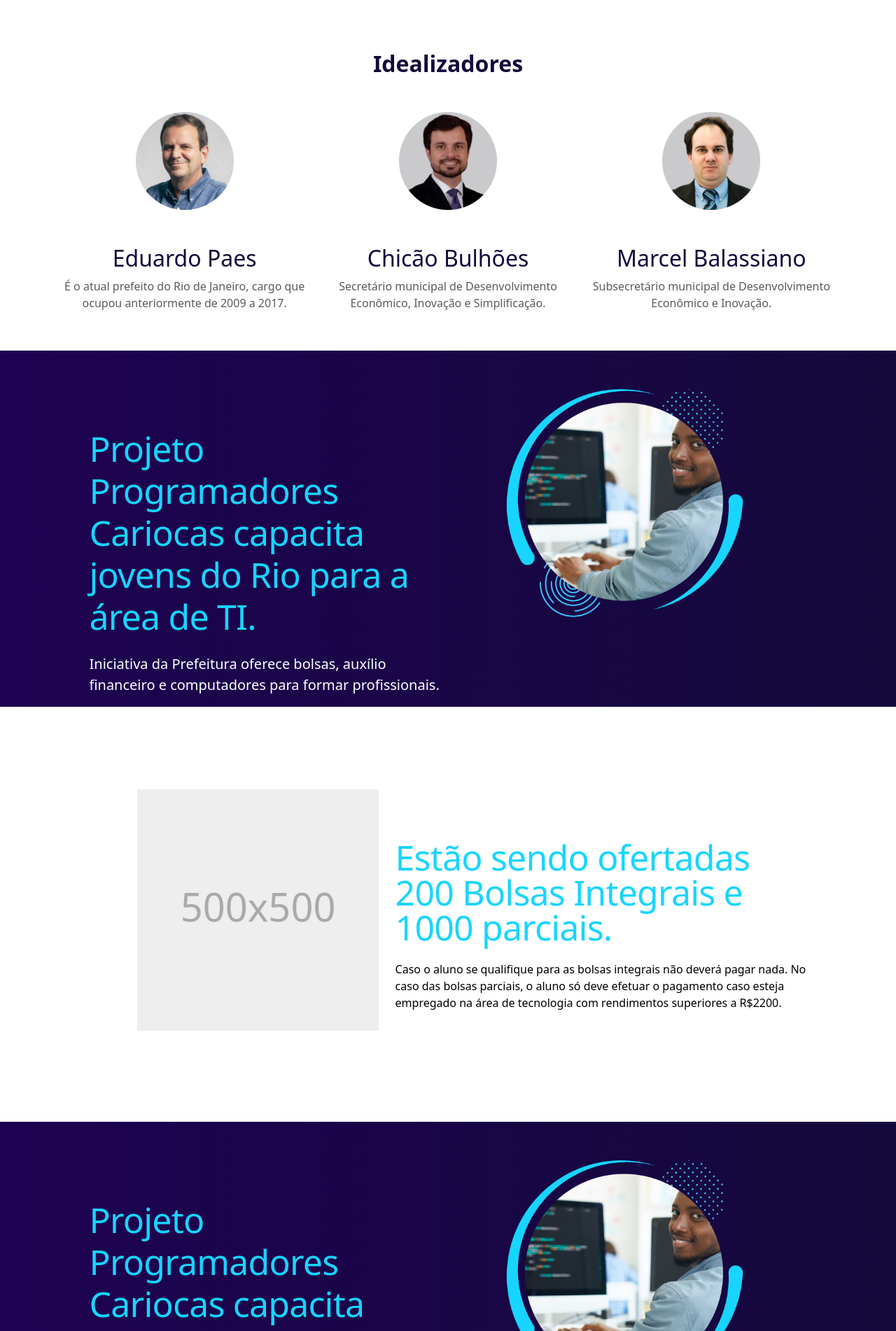
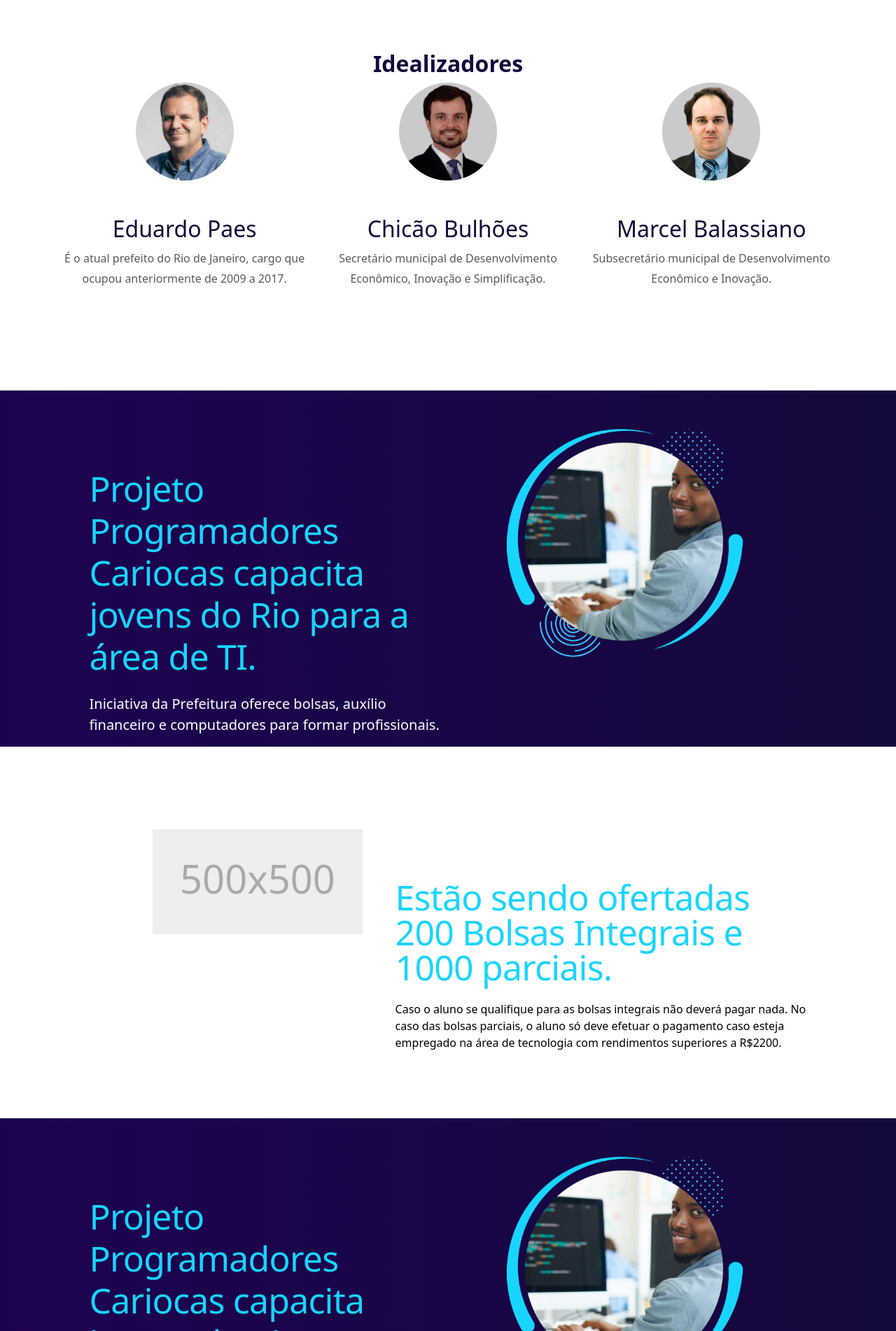
Before and after one commit to DevairUva/Final, a React (Vite) app: page /#/ in a window 1280 px wide. Shown: the part 538-2440 px from the top of the page at 70% size. Built offline with nearby package versions, Linux system fonts and the light colour scheme.

Commit message:
ajustes de Responsividade

```diff
--- a/src/components/Home.jsx
+++ b/src/components/Home.jsx
@@ -1,5 +1,4 @@
-import Button from 'react-bootstrap/Button';
-import Card from 'react-bootstrap/Card';
+import { Button, Card } from 'react-bootstrap';
 import '../styles/home.css'
 import edu from '../assets/edu.png'
 import agua from '../assets/agua.jpeg'
@@ -50,34 +49,32 @@ function Home() {
           <span className="carousel-control-next-icon" aria-hidden="true"></span>
           <span className="visually-hidden">Next</span>
         </button>
-        </div>
+      </div>
 
 
-      <div className="container marketing">
-        <div className="fundo">
-          <h2 className="fw-normal textCenterHome"><strong>Idealizadores</strong></h2>
-          <div className="row">
-            <div className="col-sm-4">
-              <img className="rounded-circle" id="person" width="140" height="140" src={edu} alt="" />
-              <h2 className="fw-normal">Eduardo Paes</h2>
-              <p>É o atual prefeito do Rio de Janeiro, cargo que ocupou anteriormente de 2009 a 2017.</p>
-              {/* <p><a className="btn btn-info" href="#">View details &raquo;</a></p> */}
+      <div class="container marketing">
+        <div class="fundo">
+          <h2 class="fw-normal text-center"><strong>Idealizadores</strong></h2>
+          <div class="row">
+            <div class="col-md-4 col-sm-12">
+              <img class="rounded-circle mx-auto d-block" id="person" width="140" height="140" src={edu} alt="" />
+              <h2 class="fw-normal text-center">Eduardo Paes</h2>
+              <p class="text-center">É o atual prefeito do Rio de Janeiro, cargo que ocupou anteriormente de 2009 a 2017.</p>
             </div>
-            <div className="col-sm-4">
-              <img className="rounded-circle" id="person" width="140" height="140" src={chico} alt="" />
-              <h2 className="fw-normal">Chicão Bulhões</h2>
-              <p>Secretário municipal de Desenvolvimento Econômico, Inovação e Simplificação.</p>
-              {/* <p><a className="btn btn-info" href="#">View details &raquo;</a></p> */}
+            <div class="col-md-4 col-sm-12">
+              <img class="rounded-circle mx-auto d-block" id="person" width="140" height="140" src={chico} alt="" />
+              <h2 class="fw-normal text-center">Chicão Bulhões</h2>
+              <p class="text-center">Secretário municipal de Desenvolvimento Econômico, Inovação e Simplificação.</p>
             </div>
-            <div className="col-sm-4">
-              <img className="rounded-circle" id="person" width="140" height="140" src={marcel} alt="" />
-              <h2 className="fw-normal">Marcel Balassiano</h2>
-              <p>Subsecretário municipal de Desenvolvimento Econômico e Inovação.</p>
-              {/* <p><a className="btn btn-info" href="#">View details &raquo;</a></p> */}
+            <div class="col-md-4 col-sm-12">
+              <img class="rounded-circle mx-auto d-block" id="person" width="140" height="140" src={marcel} alt="" />
+              <h2 class="fw-normal text-center">Marcel Balassiano</h2>
+              <p class="text-center">Subsecretário municipal de Desenvolvimento Econômico e Inovação.</p>
             </div>
           </div>
         </div>
       </div>
+
 
       <div className="background">
         <div className="container marketing1">
@@ -95,23 +92,29 @@ function Home() {
         </div>
       </div>
 
-      <div className="container marketing2">
-        <div className="featurette-divider" />
-
-        <div className="row featurette">
-          <div className="col-md-7 order-md-2">
-            <h2 className="featurette-heading fw-normal lh-1">Estão sendo ofertadas 200 Bolsas Integrais e 1000 parciais.</h2>
-            <p className="lead2">Caso o aluno se qualifique para as bolsas integrais não deverá pagar nada. No caso das bolsas parciais, o aluno só deve efetuar o pagamento caso esteja empregado na área de tecnologia com rendimentos superiores a R$2200.</p>
+      <div class="container marketing2">
+        <div class="featurette-divider" />
+        <div class="row featurette">
+          <div class="col-md-7 order-md-2">
+            <h2 class="featurette-heading fw-normal lh-1">Estão sendo ofertadas 200 Bolsas Integrais e 1000 parciais.</h2>
+            <p class="lead2">Caso o aluno se qualifique para as bolsas integrais não deverá pagar nada. No caso das bolsas parciais, o aluno só deve efetuar o pagamento caso esteja empregado na área de tecnologia com rendimentos superiores a R$2200.</p>
           </div>
-          <div className="col-md-5 order-md-1">
-            <svg className="bd-placeholder-img bd-placeholder-img-lg featurette-image img-fluid mx-auto" width="500" height="500" xmlns="http://www.w3.org/2000/svg" role="img" aria-label="Placeholder: 500x500" preserveAspectRatio="xMidYMid slice" focusable="false"><title>Placeholder</title><rect width="100%" height="100%" fill="#eee" /><text x="50%" y="50%" fill="#aaa" dy=".3em">500x500</text></svg>
+          <div class="col-md-5 order-md-1">
+            <div class="text-center">
+              <svg class="bd-placeholder-img bd-placeholder-img-lg featurette-image img-fluid mx-auto" width="100%" height="100%" xmlns="http://www.w3.org/2000/svg" role="img" aria-label="Placeholder: 500x500" preserveAspectRatio="xMidYMid slice" focusable="false">
+                <title>Placeholder</title>
+                <rect width="100%" height="100%" fill="#eee" />
+                <text x="50%" y="50%" fill="#aaa" dy=".3em">500x500</text>
+              </svg>
+            </div>
           </div>
         </div>
       </div>
 
+
       <div className="background">
         <div className="container marketing1">
-          < div className="featurette-divider" />
+          <div className="featurette-divider" />
 
           <div className="row featurette">
             <div className="col-md-6">
@@ -119,24 +122,25 @@ function Home() {
               <p className="lead">Iniciativa da Prefeitura oferece bolsas, auxílio financeiro e computadores para formar profissionais.</p>
             </div>
             <div className="col-md-5">
-              <img className="bd-placeholder-img bd-placeholder-img-lg featurette-image img-fluid mx-auto" width="350" height="350" src={estudo} alt="" />
+              <img className="bd-placeholder-img bd-placeholder-img-lg featurette-image img-fluid mx-auto" width="100%" height="auto" src={estudo} alt="" />
             </div>
           </div>
         </div>
       </div>
 
 
+
       <div className="video">
-        <h1>Dê um Play nessa ideia ;)</h1><br />
-        <iframe width="854" height="480" src="https://www.youtube.com/embed/YNj2nhTnKsQ" title="YouTube video player" frameborder="0" allow="accelerometer; autoplay; clipboard-write; encrypted-media; gyroscope; picture-in-picture; web-share" allowfullscreen></iframe>
+        <div className="container">
+          <h1>Dê um Play nessa ideia ;)</h1>
+          <div className="embed-responsive embed-responsive-16by9">
+            <iframe className="embed-responsive-item" src="https://www.youtube.com/embed/YNj2nhTnKsQ" title="YouTube video player" allow="accelerometer; autoplay; clipboard-write; encrypted-media; gyroscope; picture-in-picture; web-share" allowfullscreen></iframe>
+          </div>
+        </div>
       </div>
-
-
     </div>
 
+      );
+}
 
-
-
-  );
-}
-export default Home;
+      export default Home;
```
